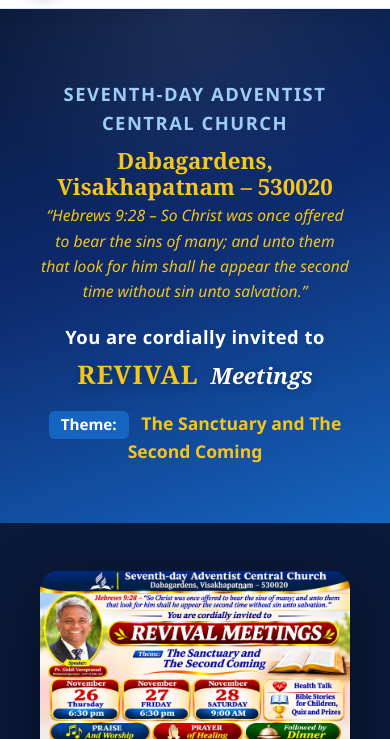
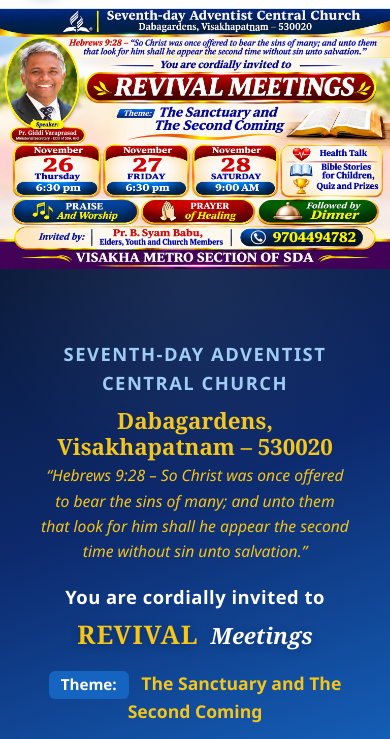
Before and after one commit to sdacentralchurchvsp-dotcom/sdacentralchurchvisakhapatnam, a plain HTML site: page revival.html in a window 390 px wide. Shown: the part 105-844 px from the top of the page. Drawn offline with Linux system fonts and the light colour scheme.

Commit message:
Revival: poster first on page, full-width responsive on all devices

```diff
--- a/revival.html
+++ b/revival.html
@@ -20,6 +20,27 @@
   <link rel="icon" type="image/jpeg" href="assets/img/logo.jpg" />
   <link rel="stylesheet" href="assets/css/style.css" />
   <style>
+    /* ---- Poster — first on page, full responsive ---- */
+    .revival-poster-section {
+      display: block;
+      background: #0a1a3a;
+      line-height: 0;
+    }
+    .revival-poster-img {
+      display: block;
+      width: 100%;
+      max-width: 600px;
+      height: auto;
+      margin: 0 auto;
+      border-radius: 0;
+    }
+    @media (min-width: 601px) {
+      .revival-poster-img {
+        border-radius: 0 0 18px 18px;
+        box-shadow: 0 12px 40px rgba(0,0,0,0.4);
+      }
+    }
+
     /* ---- Revival hero banner ---- */
     .revival-hero {
       background: linear-gradient(160deg, #0a1a3a 0%, #0d2a6e 45%, #1565c0 100%);
@@ -380,6 +401,13 @@
     </div>
   </header>
 
+  <!-- Poster Image — first on page, full responsive -->
+  <section class="revival-poster-section">
+    <img src="assets/img/Revival%20Meetings.jpeg"
+         alt="Revival Meetings Poster - SDA Central Church Vizag"
+         class="revival-poster-img" />
+  </section>
+
   <!-- Hero -->
   <section class="revival-hero">
     <div class="container">
@@ -392,15 +420,6 @@
         <span class="word-meetings">Meetings</span>
       </div>
       <p class="revival-theme"><span class="theme-label">Theme:</span> <em>The Sanctuary and The Second Coming</em></p>
-    </div>
-  </section>
-
-  <!-- Poster Image -->
-  <section style="background:#0a1a3a; padding:48px 20px; text-align:center;">
-    <div class="container">
-      <img src="assets/img/Revival%20Meetings.jpeg"
-           alt="Revival Meetings Poster - SDA Central Church Vizag"
-           style="max-width:520px; width:100%; border-radius:18px; box-shadow:0 20px 60px rgba(0,0,0,0.5); display:block; margin:0 auto;" />
     </div>
   </section>
 
```
